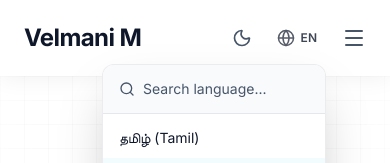
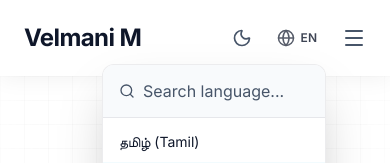
Before and after one commit to VelmaniM/Own-Website, a React (Vite) app in the folder frontend/: page / in a window 390 px wide. Both pictures are taken after a click on the button "EN". Shown: the top 163 px of the page. Built offline with nearby package versions, Linux system fonts and the light colour scheme; a web font is replaced by a local one.

Commit message:
fix: prevent auto-zoom on mobile inputs and enforce responsive viewport scale

```diff
--- a/frontend/index.html
+++ b/frontend/index.html
@@ -3,7 +3,7 @@
   <head>
     <meta charset="UTF-8" />
     <link rel="icon" type="image/svg+xml" href="/favicon.svg" />
-    <meta name="viewport" content="width=device-width, initial-scale=1.0" />
+    <meta name="viewport" content="width=device-width, initial-scale=1.0, maximum-scale=1.0, user-scalable=0" />
     <title>Velmani M</title>
     <meta name="description" content="Looking for Velmani M? We are the best web developer company and premium digital agency providing top-notch web design, app development, and SEO services globally." />
     <meta name="keywords" content="Velmani, Velmani M, best web developer company, top web developer India, best website development agency, web design, Velmani developer" />
--- a/frontend/src/components/LanguageSwitcher.jsx
+++ b/frontend/src/components/LanguageSwitcher.jsx
@@ -93,7 +93,7 @@ function LanguageSwitcher() {
               placeholder="Search language..."
               value={searchTerm}
               onChange={(e) => setSearchTerm(e.target.value)}
-              className="w-full bg-transparent border-none focus:outline-none text-sm text-main-text placeholder-muted-text py-1.5"
+              className="w-full bg-transparent border-none focus:outline-none text-base text-main-text placeholder-muted-text py-1.5"
             />
           </div>
           <div className="max-h-60 overflow-y-auto hide-scrollbar py-1">
```
